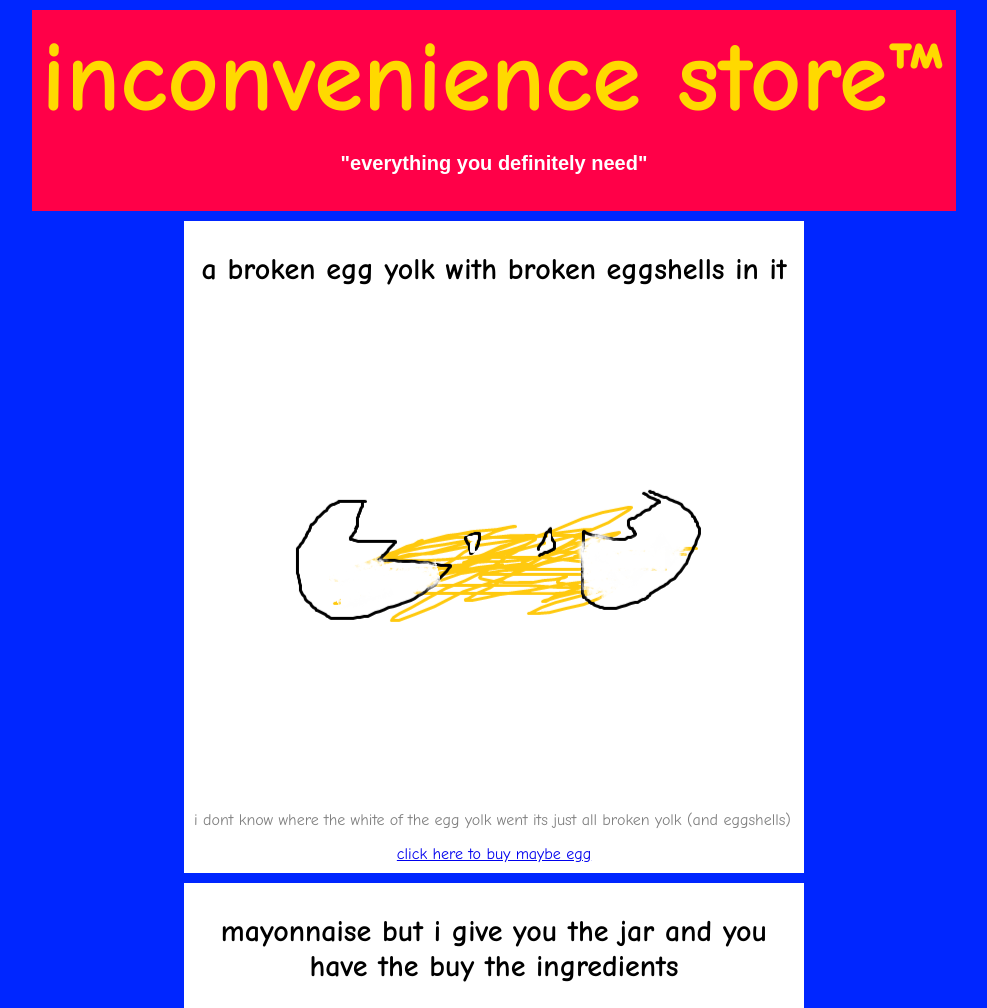
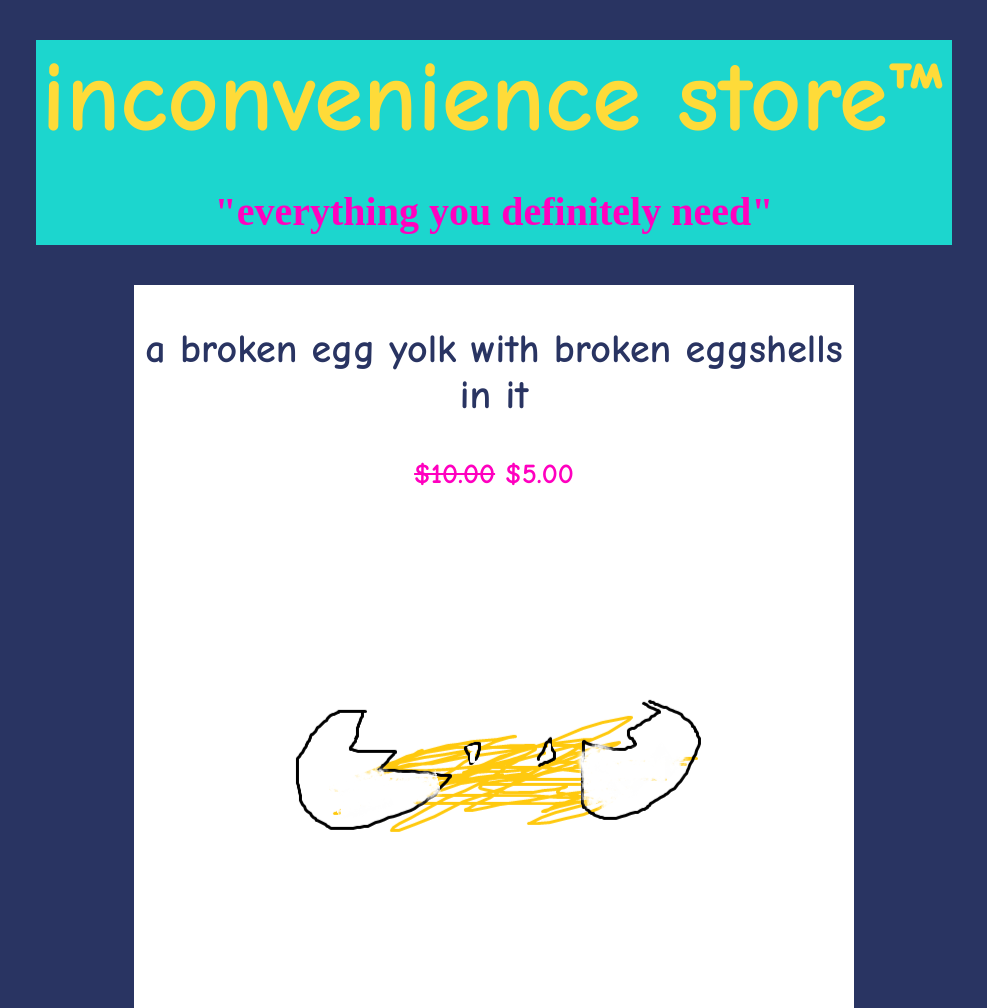
Before and after one commit to staten-island-tech/css-blogpost-project-inconveniencestore, a plain HTML site: page index.html in a window 1280 px wide. Shown: the top 1008 px of the page, without its empty margins (146-1133 px from the left). Drawn offline with Linux system fonts and the light colour scheme; a web font is replaced by a local one.

Commit message:
website nerf for the sake of whalen's eyes
less neon, more cohesive, added font

```diff
--- a/index.html
+++ b/index.html
@@ -4,43 +4,39 @@
     <meta charset="UTF-8">
     <meta name="viewport" content="width=device-width, initial-scale=1.0">
     <link rel="stylesheet" href="style.css">
-    <title>Document</title>
+    <title>useless store</title>
 </head>
 
 <body>
     <div class="top">
-        <h1 class="header">inconvenience store™</h1>
+        <h1>inconvenience store™</h1>
         <h2>"everything you definitely need"</h2>
-
     </div>
 
 
     <div class="blog">
         <h3>a broken egg yolk with broken eggshells in it</h3>
+        <h4><s>$10.00</s> $5.00</h4>
         <img src=images/egg.png alt="broken egg yolk with eggshells in it">
         <p>i dont know where the white of the egg yolk went its just all broken yolk (and eggshells)</p>
         <a href="https://www.youtube.com/watch?v=XBk3Oa_YHKM">click here to buy maybe egg</a>
     </div>
 
     <div class="blog">
-        <h3>
-            mayonnaise but i give you the jar and you have the buy the ingredients
-        </h3>
+        <h3>mayonnaise but i give you the jar and you have the buy the ingredients</h3>
+        <h4><s>$1,000.99</s> $999.99</h4>
         <img src=images/mayonnaise.png alt="broken jar with imaginary mayonnaise">
-        <p>
-            did i mention the jar is broken
-        </p>
-        <a href="https://www.youtube.com/watch?v=6_hl8AB7Uf0">click here to buy exactly what you see in the image</a>
+        <p>did i mention the jar is broken? but the mayonnaise is totally useable once you put it in. no photo of the
+            mayonnaise though because its not included. wow look at us we're being so honest right now</p>
+        <a href="https://www.youtube.com/watch?v=GJDNkVDGM_s">click here to buy exactly what you see in the image</a>
     </div>
 
     <div class="blog">
-        <h3>
-            a jar with quality air
-        </h3>
+        <h3>a jar with quality air</h3>
+        <h4><s>$1,000,000,000</s> $999,999.99</h4>
         <img src=images/air.png alt="broken egg yolk with eggshells in it">
-        <p>
-            this one isn't quite as broken, quite a steal actually
-        </p>
+        <p>its really quality. sources? trust us, we'd never lie to you. by the way i think it's important to mention
+            that the jar is broken</p>
         <a href="https://www.youtube.com/watch?v=L_6Q28__BCI">limited time deal!! buy soon!! click!!</a>
     </div>
 
--- a/style.css
+++ b/style.css
@@ -1,15 +1,49 @@
+@import url('https://fonts.googleapis.com/css2?family=Whisper&display=swap');
+
 body {
-    background-color: rgb(0, 38, 255);
+    background-color: rgb(41, 52, 98);
     text-align: center;
     font-family: "Comic Sans MS", "Comic Sans", sans-serif;
 }
 
 .top {
-    background-color: rgb(255, 0, 72);
+    background-color: rgb(28, 214, 206);
     text-align: center;
     width: fit-content;
-    padding: 10px;
-    margin: 10px auto;
+    margin: 40px auto;
+    padding: 0px, ;
+}
+
+h1 {
+    color: rgb(254, 219, 57);
+    font-size: 100px;
+    margin: 6px
+}
+
+h2 {
+    font-family: "Whisper";
+    padding-bottom: 10px;
+    font-size: 40px;
+    color: rgb(255, 0, 191);
+}
+
+h3 {
+    text-align: center;
+    font-size: 40px;
+    color: rgb(41, 52, 98)
+}
+
+h4 {
+    font-size: 28px;
+    color: rgb(255, 0, 191);
+}
+
+p {
+    text-align: left;
+    color: rgb(54, 59, 59);
+    font-size: 25px;
+    margin: 10px 10px 20px;
+
 }
 
 img {
@@ -18,33 +52,10 @@ img {
     display: block;
 }
 
-.header {
-    color: rgb(255, 217, 0);
-    font-size: 100px;
-    margin: 0px;
-}
-
-h3 {
-    text-align: center;
-    font-size: 30px;
-}
-
-h2 {
-    font-family: Arial, Helvetica, sans-serif;
-    padding-bottom: 10px;
-    font-size: 20px;
-    color: white;
-}
-
-p {
-    text-align: left;
-    color: grey;
-}
-
 .blog {
     background-color: rgb(255, 255, 255);
-    width: 600px;
-    margin: 10px auto;
+    width: 700px;
+    margin: 20px auto;
     padding: 1px 10px 10px;
     display: block;
 }
```
